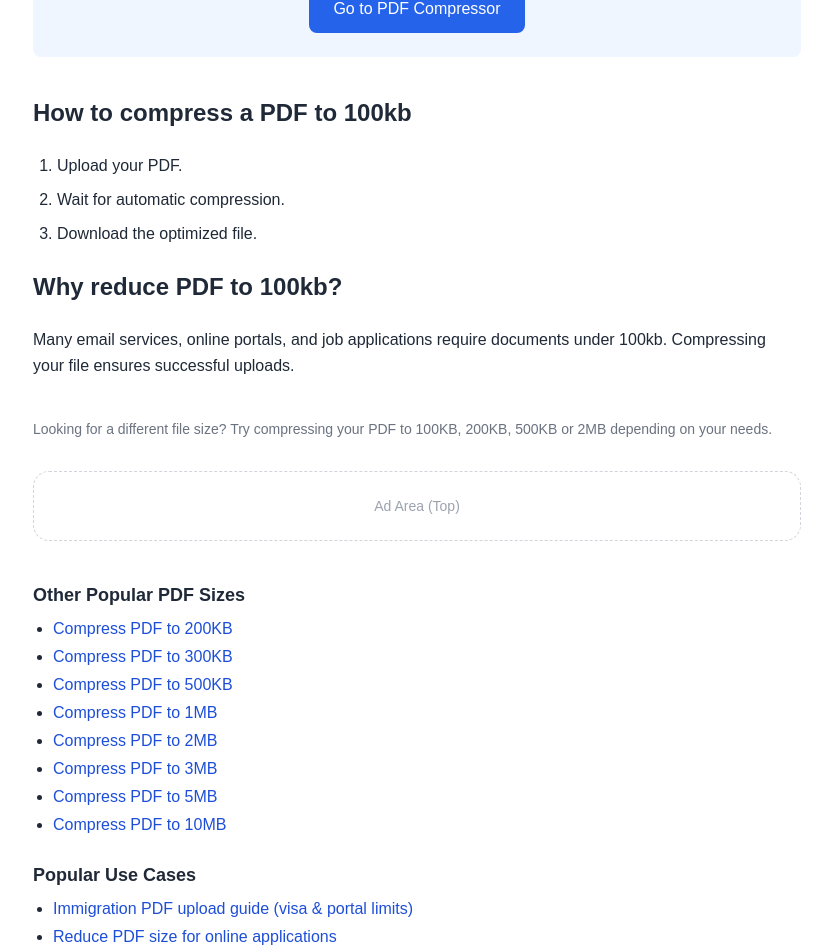
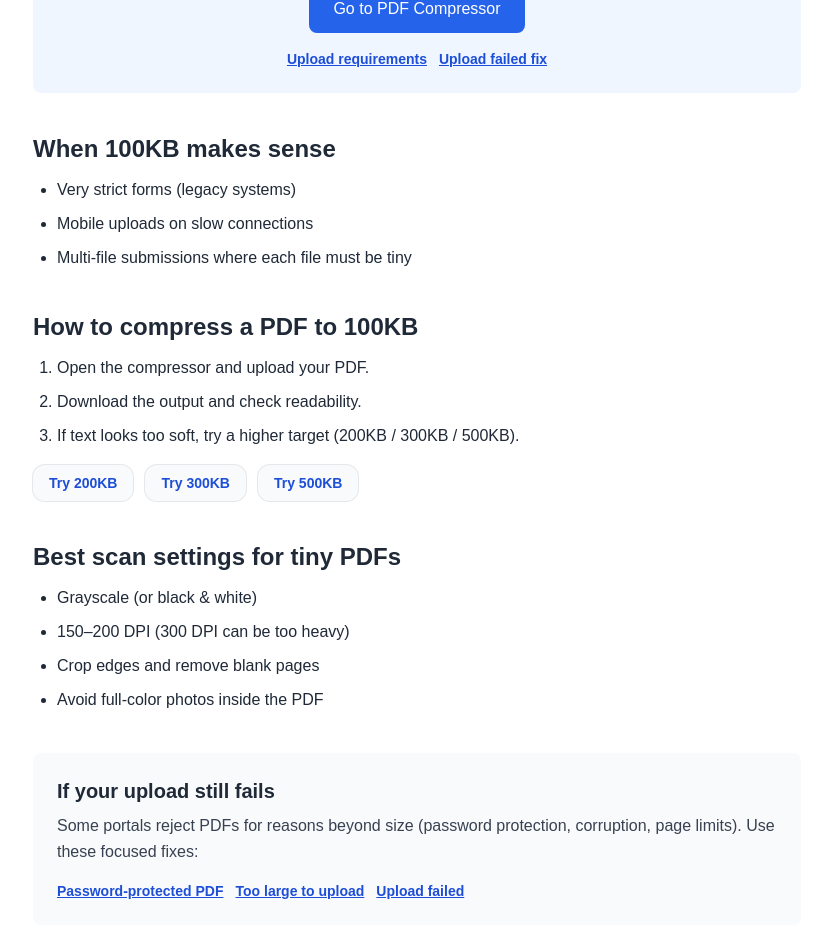
Before and after one commit to behicyildirim/compresspdfto2mb, a Next.js app: page /compress-pdf-to-100kb in a window 1280 px wide. Shown: the part 320-1272 px from the top of the page, without its empty margins (223-1055 px from the left). Built offline with nearby package versions, Linux system fonts and the light colour scheme.

Commit message:
Fill size pages: 100kb, 200kb, 3mb, 5mb, 10mb

```diff
--- a/app/compress-pdf-to-100kb/page.tsx
+++ b/app/compress-pdf-to-100kb/page.tsx
@@ -1,58 +1,121 @@
 import Link from "next/link";
 import InternalLinks from "@/app/components/InternalLinks";
-import AdSlot from "@/app/components/AdSlot";
 
 export const metadata = {
-  title: "Compress PDF to 100kb Online Free | CP2",
+  title: "Compress PDF to 100KB Online (Free) | CP2",
   description:
-    "Compress PDF to 100kb instantly online. Free, secure and no registration required.",
+    "Compress PDF to 100KB online for strict upload limits. Fast steps, scan tips, and quality-safe targets.",
 };
 
-export default function CompressPdfTo1MbPage() {
+export default function CompressPdfTo100KbPage() {
   return (
     <main className="min-h-screen bg-white px-4 py-14">
       <div className="mx-auto max-w-3xl text-gray-800">
+        <h1 className="text-4xl font-bold text-center">Compress PDF to 100KB Online</h1>
 
-        <h1 className="text-4xl font-bold text-center">
-          Compress PDF to 100kb Online Free
-        </h1>
         <p className="mt-4 text-lg text-gray-600 text-center">
-          Reduce your PDF file size to 100kb or smaller in seconds.
+          Need a tiny PDF for strict portals or old systems? Aim for 100KB when the limit is extremely low.
         </p>
 
         <div className="mt-8 bg-blue-50 p-6 rounded-lg text-center">
-          <h2 className="text-xl font-semibold">
-            Compress Your PDF Now
-          </h2>
-
+          <h2 className="text-xl font-semibold">Compress Your PDF Now</h2>
           <Link
             href="/"
             className="inline-block mt-4 bg-blue-600 text-white px-6 py-3 rounded-lg hover:bg-blue-700 transition"
           >
             Go to PDF Compressor
           </Link>
+
+          <div className="mt-4 flex flex-wrap justify-center gap-3">
+            <Link
+              href="/pdf-upload-requirements"
+              className="text-sm font-semibold text-blue-700 underline"
+            >
+              Upload requirements
+            </Link>
+            <Link
+              href="/pdf-upload-failed"
+              className="text-sm font-semibold text-blue-700 underline"
+            >
+              Upload failed fix
+            </Link>
+          </div>
         </div>
-        <div className="mt-10 space-y-6 leading-relaxed">
-          <h2 className="text-2xl font-semibold">
-            How to compress a PDF to 100kb
-          </h2>
-          <ol className="list-decimal pl-6 space-y-2">
-            <li>Upload your PDF.</li>
-            <li>Wait for automatic compression.</li>
-            <li>Download the optimized file.</li>
-          </ol>
 
-          <h2 className="text-2xl font-semibold mt-10">
-            Why reduce PDF to 100kb?
-          </h2>
-          <p>
-            Many email services, online portals, and job applications require documents under 100kb.
-            Compressing your file ensures successful uploads.
-          </p>
+        <div className="mt-10 space-y-10 leading-relaxed">
+          <section>
+            <h2 className="text-2xl font-semibold">When 100KB makes sense</h2>
+            <ul className="mt-3 list-disc pl-6 space-y-2">
+              <li>Very strict forms (legacy systems)</li>
+              <li>Mobile uploads on slow connections</li>
+              <li>Multi-file submissions where each file must be tiny</li>
+            </ul>
+          </section>
+
+          <section>
+            <h2 className="text-2xl font-semibold">How to compress a PDF to 100KB</h2>
+            <ol className="mt-3 list-decimal pl-6 space-y-2">
+              <li>Open the compressor and upload your PDF.</li>
+              <li>Download the output and check readability.</li>
+              <li>If text looks too soft, try a higher target (200KB / 300KB / 500KB).</li>
+            </ol>
+
+            <div className="mt-4 flex flex-wrap gap-3">
+              <Link
+                href="/compress-pdf-to-200kb"
+                className="rounded-xl bg-gray-50 px-4 py-2 text-sm font-semibold text-blue-700 ring-1 ring-gray-200 hover:bg-blue-50 transition"
+              >
+                Try 200KB
+              </Link>
+              <Link
+                href="/compress-pdf-to-300kb"
+                className="rounded-xl bg-gray-50 px-4 py-2 text-sm font-semibold text-blue-700 ring-1 ring-gray-200 hover:bg-blue-50 transition"
+              >
+                Try 300KB
+              </Link>
+              <Link
+                href="/compress-pdf-to-500kb"
+                className="rounded-xl bg-gray-50 px-4 py-2 text-sm font-semibold text-blue-700 ring-1 ring-gray-200 hover:bg-blue-50 transition"
+              >
+                Try 500KB
+              </Link>
+            </div>
+          </section>
+
+          <section>
+            <h2 className="text-2xl font-semibold">Best scan settings for tiny PDFs</h2>
+            <ul className="mt-3 list-disc pl-6 space-y-2">
+              <li>Grayscale (or black &amp; white)</li>
+              <li>150–200 DPI (300 DPI can be too heavy)</li>
+              <li>Crop edges and remove blank pages</li>
+              <li>Avoid full-color photos inside the PDF</li>
+            </ul>
+          </section>
+
+          <section className="bg-gray-50 p-6 rounded-lg">
+            <h2 className="text-xl font-semibold">If your upload still fails</h2>
+            <p className="mt-2 text-gray-700">
+              Some portals reject PDFs for reasons beyond size (password protection, corruption, page limits).
+              Use these focused fixes:
+            </p>
+            <div className="mt-4 flex flex-wrap gap-3">
+              <Link href="/pdf-password-protected-cant-upload" className="text-sm font-semibold text-blue-700 underline">
+                Password-protected PDF
+              </Link>
+              <Link href="/pdf-too-large-to-upload" className="text-sm font-semibold text-blue-700 underline">
+                Too large to upload
+              </Link>
+              <Link href="/pdf-upload-failed" className="text-sm font-semibold text-blue-700 underline">
+                Upload failed
+              </Link>
+            </div>
+          </section>
         </div>
+
         <p className="mt-10 text-sm text-gray-500">
-Looking for a different file size? Try compressing your PDF to 100KB, 200KB, 500KB or 2MB depending on your needs.
-</p>
+          Looking for a safer quality target? Most portals accept 500KB–2MB. Start higher when possible.
+        </p>
+
         <InternalLinks />
       </div>
     </main>
--- a/app/compress-pdf-to-10mb/page.tsx
+++ b/app/compress-pdf-to-10mb/page.tsx
@@ -1,58 +1,97 @@
 import Link from "next/link";
 import InternalLinks from "@/app/components/InternalLinks";
-import AdSlot from "@/app/components/AdSlot";
 
 export const metadata = {
-  title: "Compress PDF to 10MB Online Free | CP2",
+  title: "Compress PDF to 10MB Online (Free) | CP2",
   description:
-    "Compress PDF to 10MB instantly online. Free, secure and no registration required.",
+    "Compress PDF to 10MB online. Ideal when you need moderate reduction while keeping high quality for images and text.",
 };
 
-export default function CompressPdfTo1MbPage() {
+export default function CompressPdfTo10MbPage() {
   return (
     <main className="min-h-screen bg-white px-4 py-14">
       <div className="mx-auto max-w-3xl text-gray-800">
+        <h1 className="text-4xl font-bold text-center">Compress PDF to 10MB Online</h1>
 
-        <h1 className="text-4xl font-bold text-center">
-          Compress PDF to 10MB Online Free
-        </h1>
         <p className="mt-4 text-lg text-gray-600 text-center">
-          Reduce your PDF file size to 10MB or smaller in seconds.
+          Need to keep quality high but still reduce size? 10MB is a gentle target for image-heavy PDFs.
         </p>
 
         <div className="mt-8 bg-blue-50 p-6 rounded-lg text-center">
-          <h2 className="text-xl font-semibold">
-            Compress Your PDF Now
-          </h2>
-
+          <h2 className="text-xl font-semibold">Compress Your PDF Now</h2>
           <Link
             href="/"
             className="inline-block mt-4 bg-blue-600 text-white px-6 py-3 rounded-lg hover:bg-blue-700 transition"
           >
             Go to PDF Compressor
           </Link>
+
+          <div className="mt-4 flex flex-wrap justify-center gap-3">
+            <Link href="/how-to-compress-a-pdf" className="text-sm font-semibold text-blue-700 underline">
+              How it works
+            </Link>
+            <Link href="/pdf-size-limit-for-email" className="text-sm font-semibold text-blue-700 underline">
+              Email limits
+            </Link>
+          </div>
         </div>
-        <div className="mt-10 space-y-6 leading-relaxed">
-          <h2 className="text-2xl font-semibold">
-            How to compress a PDF to 10MB
-          </h2>
-          <ol className="list-decimal pl-6 space-y-2">
-            <li>Upload your PDF.</li>
-            <li>Wait for automatic compression.</li>
-            <li>Download the optimized file.</li>
-          </ol>
 
-          <h2 className="text-2xl font-semibold mt-10">
-            Why reduce PDF to 3MB?
-          </h2>
-          <p>
-            Many email services, online portals, and job applications require documents under 10MB.
-            Compressing your file ensures successful uploads.
-          </p>
+        <div className="mt-10 space-y-10 leading-relaxed">
+          <section>
+            <h2 className="text-2xl font-semibold">Best for</h2>
+            <ul className="mt-3 list-disc pl-6 space-y-2">
+              <li>Large scanned documents you don’t want to over-compress</li>
+              <li>PDFs with photos, charts, or design-heavy pages</li>
+              <li>Portals that allow bigger files but still have a cap</li>
+            </ul>
+          </section>
+
+          <section>
+            <h2 className="text-2xl font-semibold">Steps</h2>
+            <ol className="mt-3 list-decimal pl-6 space-y-2">
+              <li>Upload your PDF in the compressor.</li>
+              <li>Download the result and verify text clarity.</li>
+              <li>If the portal is stricter, step down to 5MB / 3MB / 2MB.</li>
+            </ol>
+
+            <div className="mt-4 flex flex-wrap gap-3">
+              <Link
+                href="/compress-pdf-to-5mb"
+                className="rounded-xl bg-gray-50 px-4 py-2 text-sm font-semibold text-blue-700 ring-1 ring-gray-200 hover:bg-blue-50 transition"
+              >
+                Try 5MB
+              </Link>
+              <Link
+                href="/compress-pdf-to-3mb"
+                className="rounded-xl bg-gray-50 px-4 py-2 text-sm font-semibold text-blue-700 ring-1 ring-gray-200 hover:bg-blue-50 transition"
+              >
+                Try 3MB
+              </Link>
+              <Link
+                href="/compress-pdf-to-2mb"
+                className="rounded-xl bg-gray-50 px-4 py-2 text-sm font-semibold text-blue-700 ring-1 ring-gray-200 hover:bg-blue-50 transition"
+              >
+                Try 2MB
+              </Link>
+            </div>
+          </section>
+
+          <section className="bg-gray-50 p-6 rounded-lg">
+            <h2 className="text-xl font-semibold">Related guides</h2>
+            <div className="mt-4 flex flex-wrap gap-3">
+              <Link href="/compress-pdf-for-university-application" className="text-sm font-semibold text-blue-700 underline">
+                University application uploads
+              </Link>
+              <Link href="/compress-pdf-for-visa" className="text-sm font-semibold text-blue-700 underline">
+                Visa uploads
+              </Link>
+              <Link href="/reduce-pdf-size-without-losing-quality" className="text-sm font-semibold text-blue-700 underline">
+                Reduce without losing quality
+              </Link>
+            </div>
+          </section>
         </div>
-        <p className="mt-10 text-sm text-gray-500">
-Looking for a different file size? Try compressing your PDF to 100KB, 200KB, 500KB or 2MB depending on your needs.
-</p>
+
         <InternalLinks />
       </div>
     </main>
```
